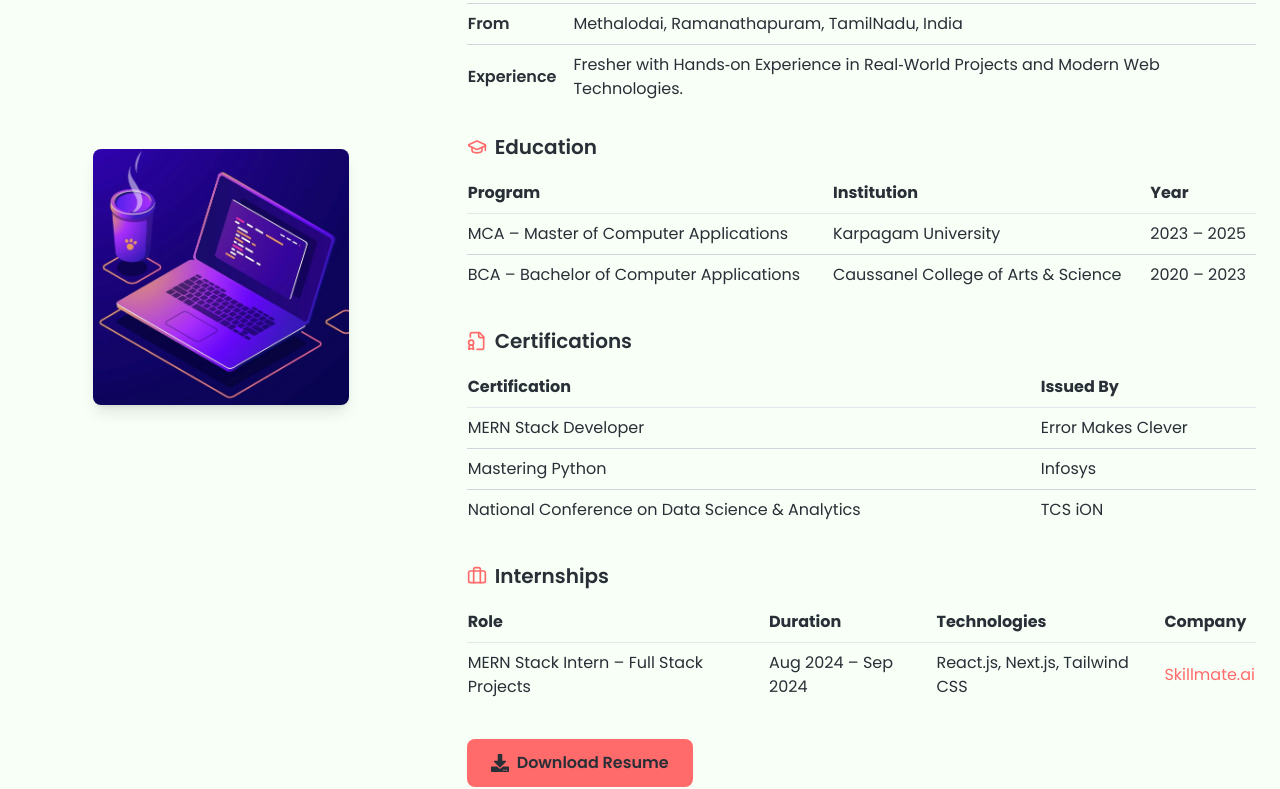
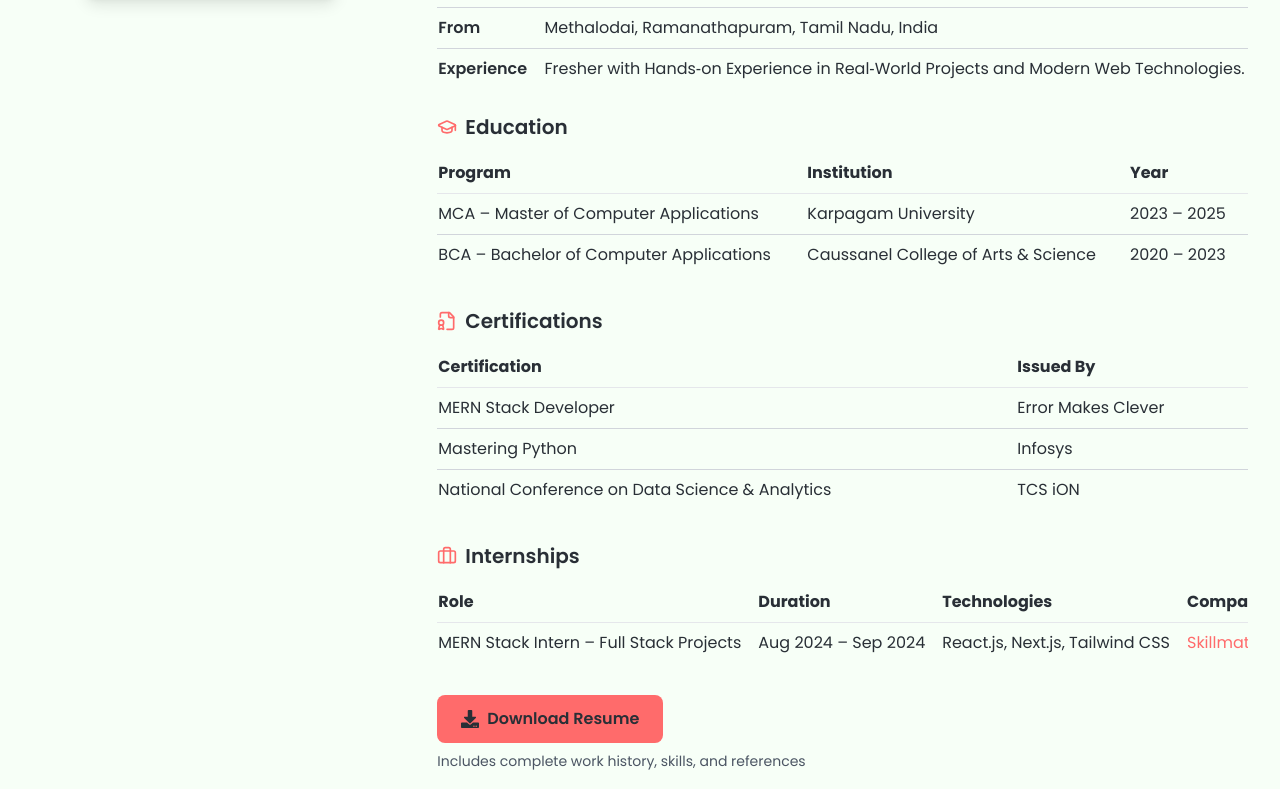
Before and after one commit to AbishekSathiyan/Abishek_Portfolio_Front-End, a React (Create React App) app: page / in a window 1280 px wide. Shown: the part 1226-2015 px from the top of the page. Built offline with nearby package versions, Linux system fonts and the light colour scheme.

Commit message:
Updated UI

```diff
--- a/src/components/About.jsx
+++ b/src/components/About.jsx
@@ -5,38 +5,37 @@ import Banner from "./assets/Banner.png";
 
 export default function About() {
   return (
-    <section id="about" className="py-20 bg-light text-dark">
-      <div className="container mx-auto px-6">
-        <h2 className="text-3xl font-bold mb-12 text-center">
+    <section id="about" className="py-16 sm:py-20 bg-light text-dark">
+      <div className="max-w-7xl mx-auto px-4 sm:px-6 lg:px-8">
+        <h2 className="text-2xl sm:text-3xl lg:text-4xl font-bold mb-10 sm:mb-12 text-center">
           About <span className="text-primary">Me</span>
         </h2>
 
-        <div className="flex flex-col md:flex-row items-center gap-12">
+        <div className="flex flex-col lg:flex-row items-center lg:items-start gap-10 sm:gap-12">
           {/* Profile Image */}
-          <div className="md:w-1/3 flex justify-center">
-            <div className="w-64 h-64 rounded-lg overflow-hidden shadow-lg">
+          <div className="w-full lg:w-1/3 flex justify-center">
+            <div className="w-48 h-48 sm:w-64 sm:h-64 rounded-xl overflow-hidden shadow-lg">
               <img
                 src={Banner}
                 alt="Abishek S"
-                className="w-full h-full object-cover"
+                className="w-full h-full object-cover object-top"
               />
             </div>
           </div>
 
           {/* About Content */}
-          <div className="md:w-2/3">
-            <h3 className="text-2xl font-semibold mb-4">Who I Am</h3>
-            <p className="mb-4">
-              I'm a passionate frontend developer with 3 years of experience building responsive and
-              user-friendly web applications. I specialize in React, JavaScript, and modern CSS frameworks.
+          <div className="w-full lg:w-2/3">
+            <h3 className="text-xl sm:text-2xl font-semibold mb-4">Who I Am</h3>
+            <p className="mb-4 text-sm sm:text-base leading-relaxed">
+              I'm a passionate frontend developer with 3 years of experience building responsive and user-friendly web applications. I specialize in React, JavaScript, and modern CSS frameworks.
             </p>
-            <p className="mb-6">
-              My approach combines technical expertise with an eye for design to create seamless digital
-              experiences that users love.
+            <p className="mb-6 text-sm sm:text-base leading-relaxed">
+              My approach combines technical expertise with an eye for design to create seamless digital experiences that users love.
             </p>
 
             {/* Personal Info Table */}
-            <table className="w-full text-left table-auto mb-6 border-collapse">
+            <div className="overflow-x-auto mb-6">
+              <table className="min-w-full text-sm sm:text-base text-left table-auto border-collapse">
                 <tbody className="divide-y divide-gray-300">
                   <tr>
                     <th className="pr-4 py-2 font-semibold">Name</th>
@@ -47,7 +46,7 @@ export default function About() {
                     <td className="py-2">
                       <a
                         href="mailto:abishek.sathiyan.2002@gmail.com"
-                      className="text-blue-600 hover:underline"
+                        className="text-blue-600 hover:underline break-all"
                       >
                         abishek.sathiyan.2002@gmail.com
                       </a>
@@ -55,7 +54,9 @@ export default function About() {
                   </tr>
                   <tr>
                     <th className="pr-4 py-2 font-semibold">From</th>
-                  <td className="py-2">Methalodai, Ramanathapuram, TamilNadu, India</td>
+                    <td className="py-2">
+                      Methalodai, Ramanathapuram, Tamil Nadu, India
+                    </td>
                   </tr>
                   <tr>
                     <th className="pr-4 py-2 font-semibold">Experience</th>
@@ -65,84 +66,41 @@ export default function About() {
                   </tr>
                 </tbody>
               </table>
+            </div>
 
             {/* Education Section */}
-            <div className="mb-8">
-              <h3 className="text-xl font-semibold flex items-center gap-2 mb-3">
-                <GraduationCap className="w-5 h-5 text-primary" /> Education
-              </h3>
-              <table className="w-full text-left table-auto border-collapse">
-                <thead>
-                  <tr className="border-b">
-                    <th className="py-2">Program</th>
-                    <th className="py-2">Institution</th>
-                    <th className="py-2">Year</th>
-                  </tr>
-                </thead>
-                <tbody className="divide-y divide-gray-300">
-                  <tr>
-                    <td className="py-2">MCA – Master of Computer Applications</td>
-                    <td className="py-2">Karpagam University</td>
-                    <td className="py-2">2023 – 2025</td>
-                  </tr>
-                  <tr>
-                    <td className="py-2">BCA – Bachelor of Computer Applications</td>
-                    <td className="py-2">Caussanel College of Arts & Science</td>
-                    <td className="py-2">2020 – 2023</td>
-                  </tr>
-                </tbody>
-              </table>
-            </div>
+            <SectionTable
+              icon={<GraduationCap className="w-5 h-5 text-primary" />}
+              title="Education"
+              columns={["Program", "Institution", "Year"]}
+              rows={[
+                ["MCA – Master of Computer Applications", "Karpagam University", "2023 – 2025"],
+                ["BCA – Bachelor of Computer Applications", "Caussanel College of Arts & Science", "2020 – 2023"],
+              ]}
+            />
 
             {/* Certifications Section */}
-            <div className="mb-8">
-              <h3 className="text-xl font-semibold flex items-center gap-2 mb-3">
-                <FileBadge className="w-5 h-5 text-primary" /> Certifications
-              </h3>
-              <table className="w-full text-left table-auto border-collapse">
-                <thead>
-                  <tr className="border-b">
-                    <th className="py-2">Certification</th>
-                    <th className="py-2">Issued By</th>
-                  </tr>
-                </thead>
-                <tbody className="divide-y divide-gray-300">
-                  <tr>
-                    <td className="py-2">MERN Stack Developer</td>
-                    <td className="py-2">Error Makes Clever</td>
-                  </tr>
-                  <tr>
-                    <td className="py-2">Mastering Python</td>
-                    <td className="py-2">Infosys</td>
-                  </tr>
-                  <tr>
-                    <td className="py-2">National Conference on Data Science & Analytics</td>
-                    <td className="py-2">TCS iON</td>
-                  </tr>
-                </tbody>
-              </table>
-            </div>
+            <SectionTable
+              icon={<FileBadge className="w-5 h-5 text-primary" />}
+              title="Certifications"
+              columns={["Certification", "Issued By"]}
+              rows={[
+                ["MERN Stack Developer", "Error Makes Clever"],
+                ["Mastering Python", "Infosys"],
+                ["National Conference on Data Science & Analytics", "TCS iON"],
+              ]}
+            />
 
             {/* Internship Section */}
-            <div className="mb-8">
-              <h3 className="text-xl font-semibold flex items-center gap-2 mb-3">
-                <Briefcase className="w-5 h-5 text-primary" /> Internships
-              </h3>
-              <table className="w-full text-left table-auto border-collapse">
-                <thead>
-                  <tr className="border-b">
-                    <th className="py-2">Role</th>
-                    <th className="py-2">Duration</th>
-                    <th className="py-2">Technologies</th>
-                    <th className="py-2">Company</th>
-                  </tr>
-                </thead>
-                <tbody className="divide-y divide-gray-300">
-                  <tr>
-                    <td className="py-2">MERN Stack Intern – Full Stack Projects</td>
-                    <td className="py-2">Aug 2024 – Sep 2024</td>
-                    <td className="py-2">React.js, Next.js, Tailwind CSS</td>
-                    <td className="py-2">
+            <SectionTable
+              icon={<Briefcase className="w-5 h-5 text-primary" />}
+              title="Internships"
+              columns={["Role", "Duration", "Technologies", "Company"]}
+              rows={[
+                [
+                  "MERN Stack Intern – Full Stack Projects",
+                  "Aug 2024 – Sep 2024",
+                  "React.js, Next.js, Tailwind CSS",
                   <a
                     href="https://skillmate.ai/"
                     target="_blank"
@@ -150,27 +108,26 @@ export default function About() {
                     className="text-primary hover:underline"
                   >
                     Skillmate.ai
-                      </a>
-                    </td>
-                  </tr>
-                </tbody>
-              </table>
-            </div>
+                  </a>,
+                ],
+              ]}
+            />
 
             {/* Resume Download Section */}
             <motion.div
               initial={{ opacity: 0, y: 20 }}
-              animate={{ opacity: 1, y: 0 }}
+              whileInView={{ opacity: 1, y: 0 }}
+              viewport={{ once: true }}
               transition={{ duration: 0.5 }}
               className="mt-8"
             >
               <motion.a
                 href="/Abishek_S_Resume.pdf"
                 download="Abishek_S_Resume.pdf"
-                className="inline-flex items-center gap-2 bg-primary text-dark px-6 py-3 rounded-lg font-semibold hover:bg-opacity-90 transition-colors"
+                className="inline-flex items-center gap-2 bg-primary text-dark px-6 py-3 rounded-lg font-semibold hover:bg-opacity-90 transition"
                 whileHover={{
                   scale: 1.05,
-                  boxShadow: "0 5px 15px rgba(0, 0, 0, 0.1)"
+                  boxShadow: "0 5px 15px rgba(0, 0, 0, 0.1)",
                 }}
                 whileTap={{ scale: 0.95 }}
               >
@@ -187,3 +144,36 @@ export default function About() {
     </section>
   );
 }
+
+// Reusable SectionTable component
+const SectionTable = ({ icon, title, columns, rows }) => (
+  <div className="mb-8">
+    <h3 className="text-lg sm:text-xl font-semibold flex items-center gap-2 mb-3">
+      {icon} {title}
+    </h3>
+    <div className="overflow-x-auto">
+      <table className="min-w-full text-sm sm:text-base text-left table-auto border-collapse">
+        <thead>
+          <tr className="border-b">
+            {columns.map((col, idx) => (
+              <th key={idx} className="py-2 pr-4 whitespace-nowrap">
+                {col}
+              </th>
+            ))}
+          </tr>
+        </thead>
+        <tbody className="divide-y divide-gray-300">
+          {rows.map((row, idx) => (
+            <tr key={idx}>
+              {row.map((cell, i) => (
+                <td key={i} className="py-2 pr-4 whitespace-nowrap">
+                  {cell}
+                </td>
+              ))}
+            </tr>
+          ))}
+        </tbody>
+      </table>
+    </div>
+  </div>
+);
```
Lines whose indentation alone changed are shown as unchanged.
